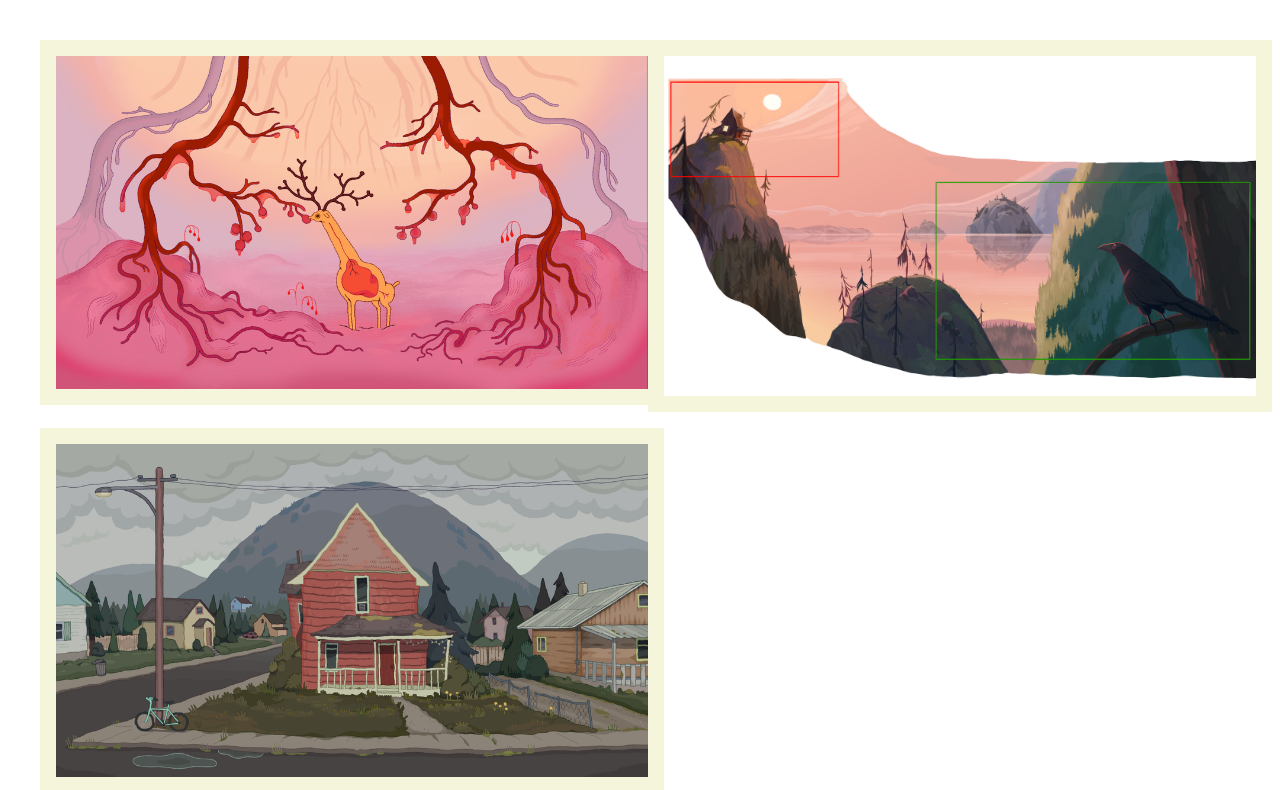
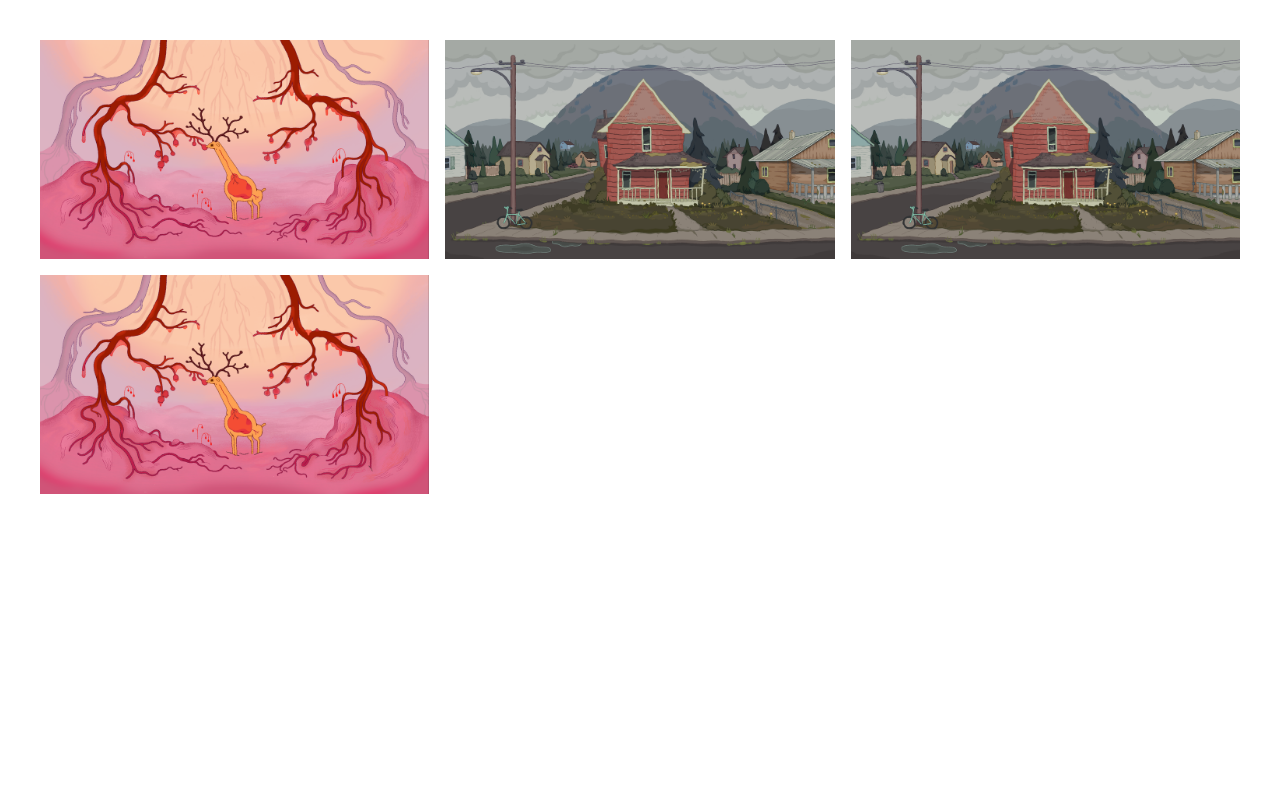
Before and after one commit to Alex-Nemet/html-practice, a plain HTML site: page grid-practice/grid-practice.html in a window 1280 px wide. Shown: the top 790 px of the page. Drawn offline with Linux system fonts and the light colour scheme.

Commit message:
Get rid of problem photo, Make grid work better
Got rid of the wide photo, there is still a size mismach with the
photos but it's not bad anymore, the grid seems to work as I'd like.
Not sure how to make them all the same size yet

```diff
--- a/grid-practice/grid-practice.html
+++ b/grid-practice/grid-practice.html
@@ -8,8 +8,8 @@
 
   <div class="container">
     <div class="cell"><img src="./img/veindeer-web-test.png" alt="veindeer image"></div>
-    <div class="cell"><img src="./img/scenic-panorama.png" alt="scenic-panorama image"></div>
-    <div class="cell"><img src="./img/PW-street-web-test.png" alt="stree image" </div>
+    <div class="cell"><img src="./img/PW-street-web-test.png" alt="stree image"> </div>
+    <div class="cell"><img src="./img/PW-street-web-test.png" alt="stree image"> </div>
     <div class="cell"><img src="./img/veindeer-web-test.png" alt="veindeer image"></div>
   </div>
 
--- a/grid-practice/styles.css
+++ b/grid-practice/styles.css
@@ -3,18 +3,22 @@
   display: grid;
   gap: 1rem;
   /* use the following for regular grids with three columns */
-  grid-template-columns: 1fr 1fr;
+  /*grid-template-columns: 1fr 1fr 1fr;*/
 
   /* use the following for some amazingly adaptive grids that respond to size*/
-  /*grid-template-columns: repeat(auto-fill, minmax(20rem, 1fr));*/
+  grid-template-columns: repeat(auto-fill, minmax(20rem, 1fr));
 
 
 }
 
 .cell img {
   background-color: beige;
-  padding: 1rem;
+  padding: 0;
   object-fit: cover;
   vertical-align: top;
   width: 100%;
 }
+
+.cell#problem {
+  width: 90%;
+}
```
